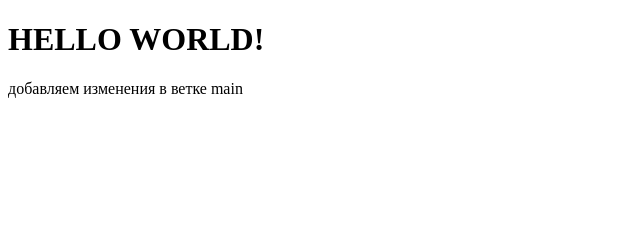
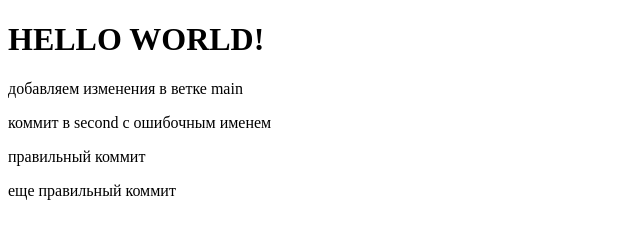
Before and after one commit to Theselfsame/trainee, a plain HTML site: page index.html in a window 1280 px wide. Shown: the whole page, without its empty margins (0-640 px from the left). Drawn offline with Linux system fonts and the light colour scheme.

Commit message:
docs: true commit

```diff
--- a/index.html
+++ b/index.html
@@ -9,5 +9,8 @@
 <body>
     <h1>HELLO WORLD!</h1>
     <p>добавляем изменения в ветке main</p>
+    <p>коммит в second с ошибочным именем</p>
+    <p>правильный коммит</p>
+    <p>еще правильный коммит</p>
 </body>
 </html>
```
Also changed, not shown: 1 other file.
